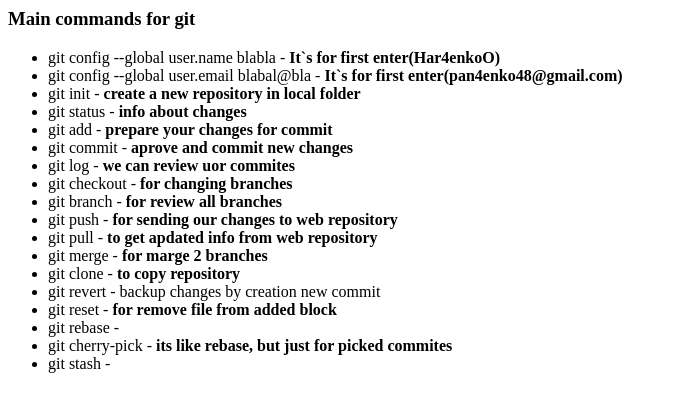
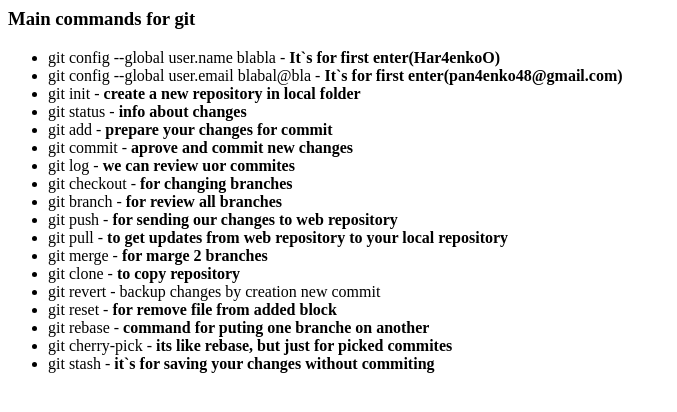
Before and after one commit to Har4enkoO/HomeWork-0, a plain HTML site: page index.html in a window 1280 px wide. Shown: the whole page, without its empty margins (0-677 px from the left). Drawn offline with Linux system fonts and the light colour scheme.

Commit message:
Update index.html

```diff
--- a/index.html
+++ b/index.html
@@ -10,12 +10,12 @@
 	<li>git checkout - <strong>for changing branches</strong></li>
 	<li>git branch - <strong>for review all branches</strong></li>
 	<li>git push - <strong>for sending our changes to web repository</strong></li>
-	<li>git pull - <strong>to get apdated info from web repository</strong></li>
+	<li>git pull - <strong>to get updates from web repository to your local repository</strong></li>
 	<li>git merge - <strong>for marge 2 branches</strong></li>
 	<li>git clone - <strong>to copy repository</strong></li>
 	<li>git revert - <sttrong>backup changes by creation new commit</stong></li>
 	<li>git reset - <strong>for remove file from added block </strong></li>
-	<li>git rebase - <strong></strong></li>
+	<li>git rebase - <strong>command for puting one branche on another</strong></li>
 	<li>git cherry-pick - <strong>its like rebase, but just for picked commites</strong></li>
-	<li>git stash - <strong></strong></li>
+	<li>git stash - <strong>it`s for saving your changes without commiting</strong></li>
 </ul>
```
